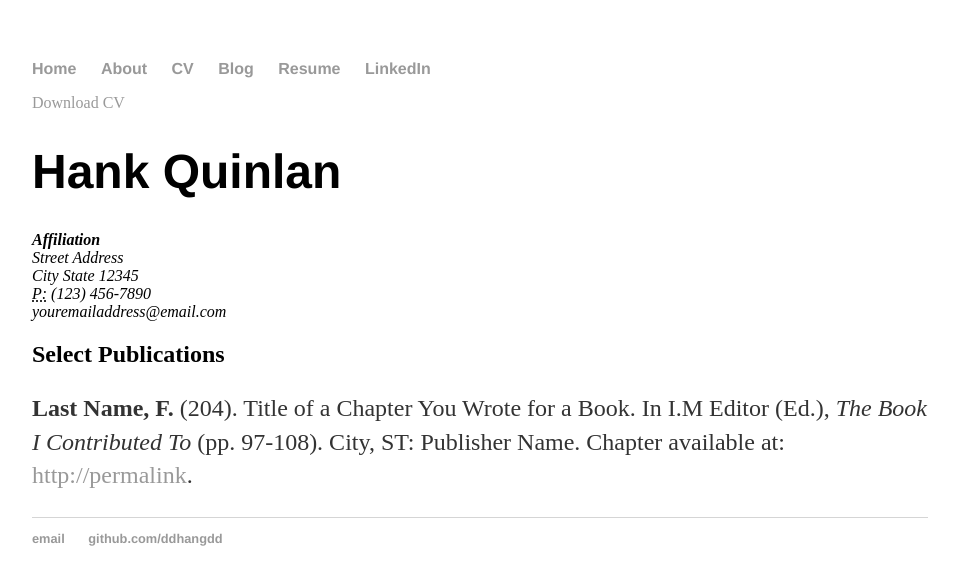
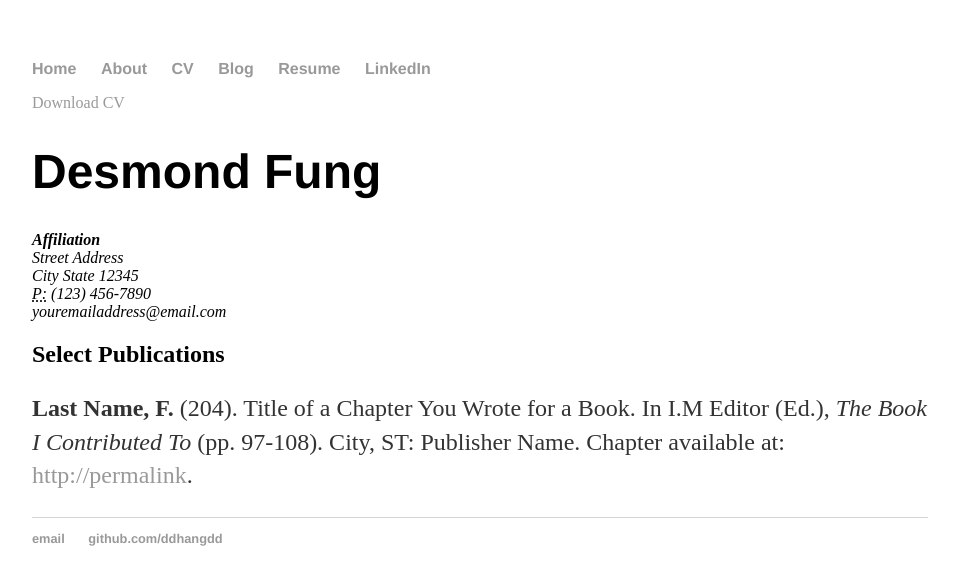
Before and after one commit to ddhangdd/ddhangdd.github.io, a Jekyll site: the page built from cv/index.html, in a window 1280 px wide. Shown: the top 585 px of the page, without its empty margins (160-1119 px from the left). Built offline with Jekyll 4.4.1, drawn with Linux system fonts in a browser that asks for light colours.

Commit message:
Update index.html

```diff
--- a/cv/index.html
+++ b/cv/index.html
@@ -5,7 +5,7 @@ title: CV of Your Name
 
 	<div class="cv">
 		<a href="#" class="download" title="Download CV as PDF">Download CV</a>
-					<h1>Hank Quinlan</h1>
+					<h1>Desmond Fung</h1>
 					<address>
 					<strong>Affiliation</strong><br>
 					Street Address<br>
```
